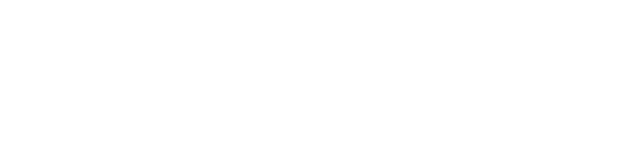
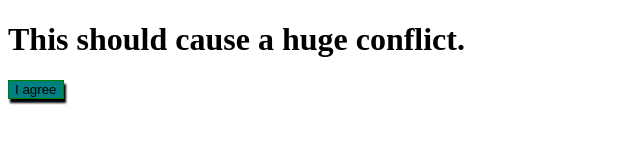
Before and after one commit to yofaka/vc, a plain HTML site: page index.html in a window 1280 px wide. Shown: the whole page, without its empty margins (0-640 px from the left). Drawn offline with Linux system fonts and the light colour scheme.

Commit message:
added text and agree button

```diff
--- a/index.html
+++ b/index.html
@@ -8,5 +8,8 @@
 </head>
 <body>
 
+    <h1>This should cause a huge conflict.</h1>
+    <button style="box-shadow:2px 4px 2px;border:1px solid green;background-color: teal;">I agree</button>
+
 </body>
 </html>
```
